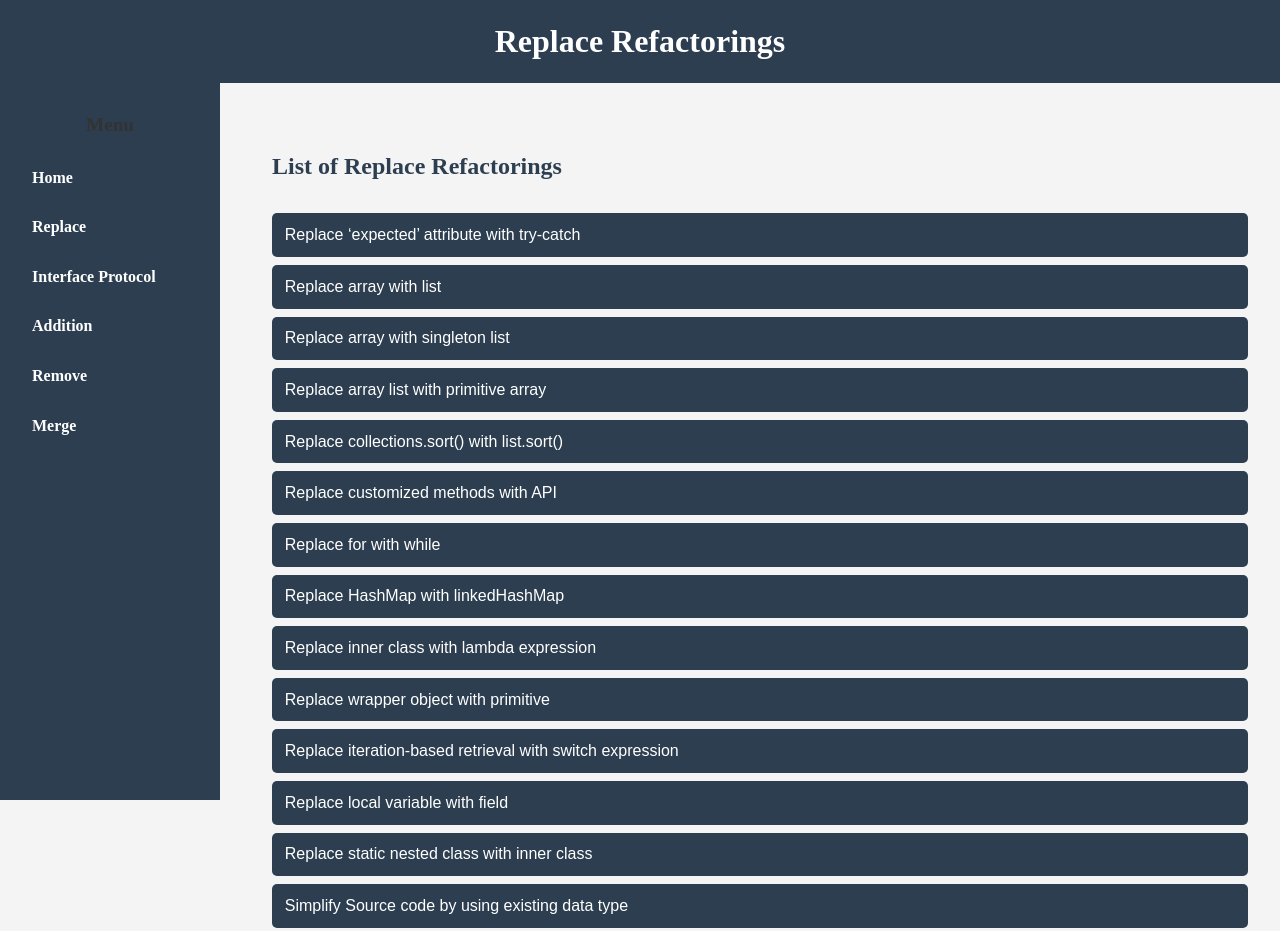
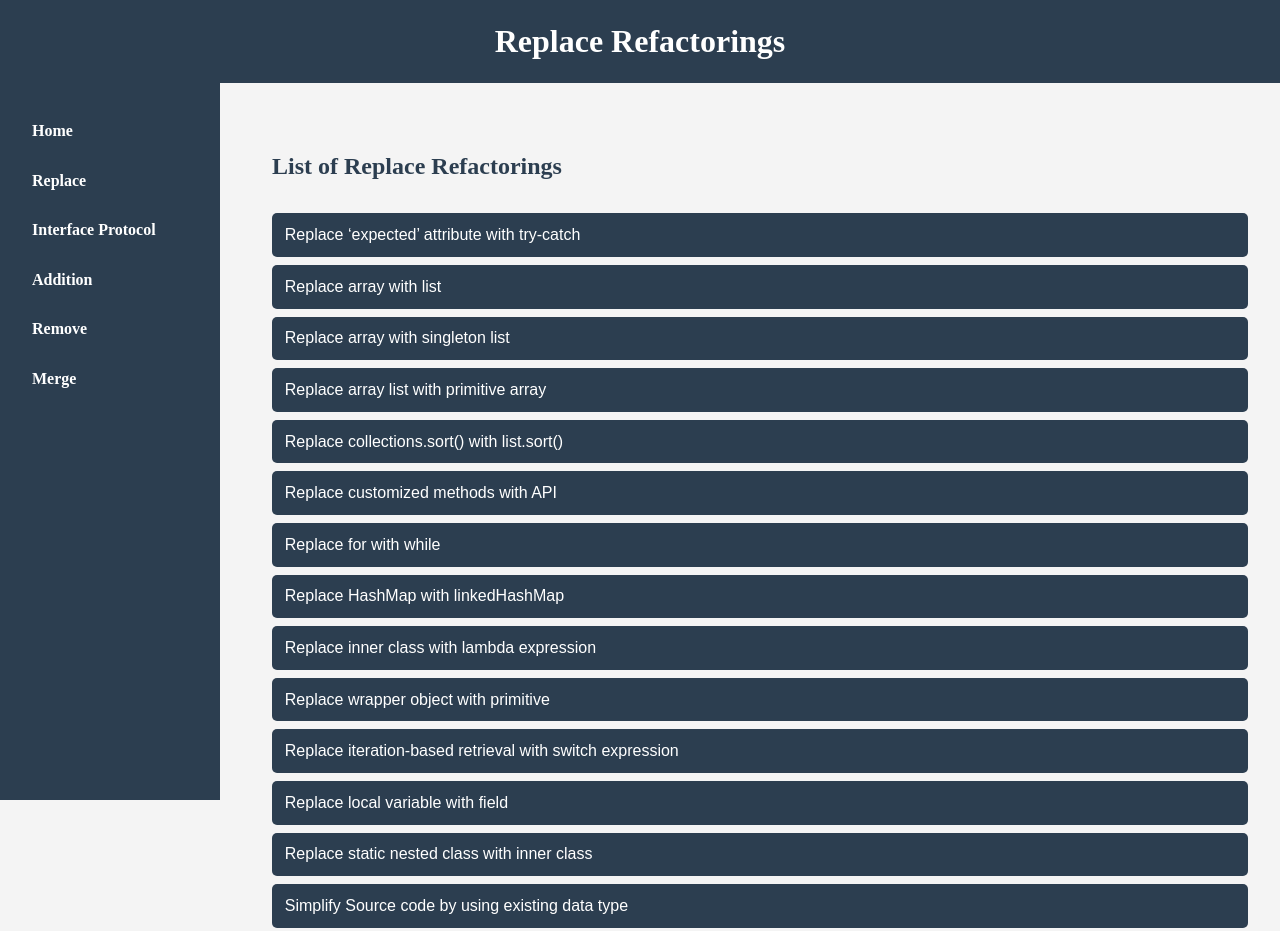
Before and after one commit to OzlemBree/underexploredrefactorings.github.io, a plain HTML site: page replace.html in a window 1280 px wide. Shown: the top 931 px of the page. Drawn offline with Linux system fonts and the light colour scheme.

Commit message:
Update replace.html

```diff
--- a/replace.html
+++ b/replace.html
@@ -11,7 +11,7 @@
         <h1>Replace Refactorings</h1>
     </header>
 <nav class="sidebar">
-    <h2>Menu</h2>
+    <!--<h2>Menu</h2>-->
     <ul>
         <li><a href="index.html"><i class="fas fa-home"></i> Home</a></li>
         <li><a href="replace.html"><i class="fas fa-exchange-alt"></i> Replace</a></li>
```
